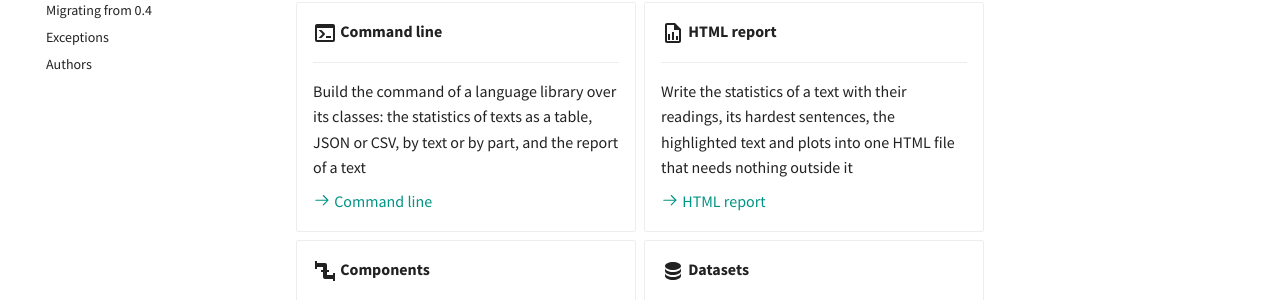
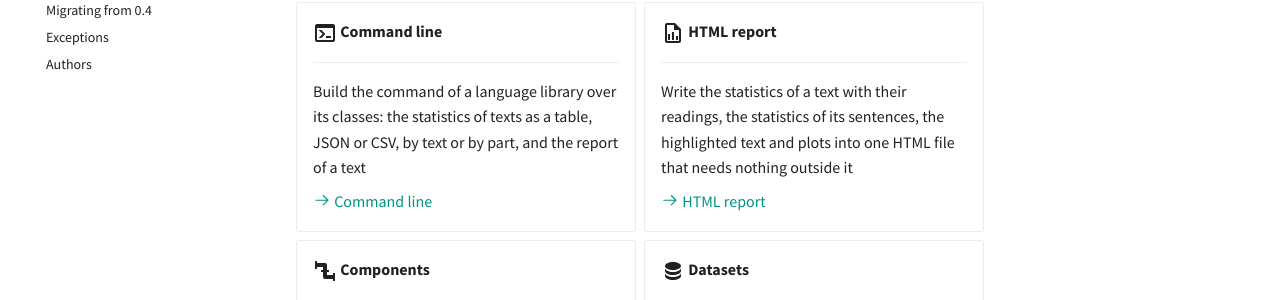
Before and after one commit to SergeyShk/anyTS, an MkDocs documentation site: the page built from docs/index.md, in a window 1280 px wide and 900 px high, scrolled down 2470 px. Shown: the part 179-479 px from the top of the window. Built offline with MkDocs 1.6.1 and Material for MkDocs 9.7.7, drawn with Linux system fonts in a browser that asks for light colours; comment, search, counter and statistics services are not loaded.

Commit message:
Review of PR #151: the statistics of the sentences in the features, BASE of make bench in CONTRIBUTING
Co-Authored-By: Claude Opus 5.5 <noreply@anthropic.com>

```diff
--- a/docs/index.md
+++ b/docs/index.md
@@ -130,7 +130,7 @@
 
     ---
 
-    Write the statistics of a text with their readings, its hardest sentences, the highlighted text and plots into one HTML file that needs nothing outside it
+    Write the statistics of a text with their readings, the statistics of its sentences, the highlighted text and plots into one HTML file that needs nothing outside it
 
     [:octicons-arrow-right-24: HTML report](report.md)
 
```
Also changed, not shown: CONTRIBUTING.md (+1 -1 lines), README.md (+1 -1 lines).
